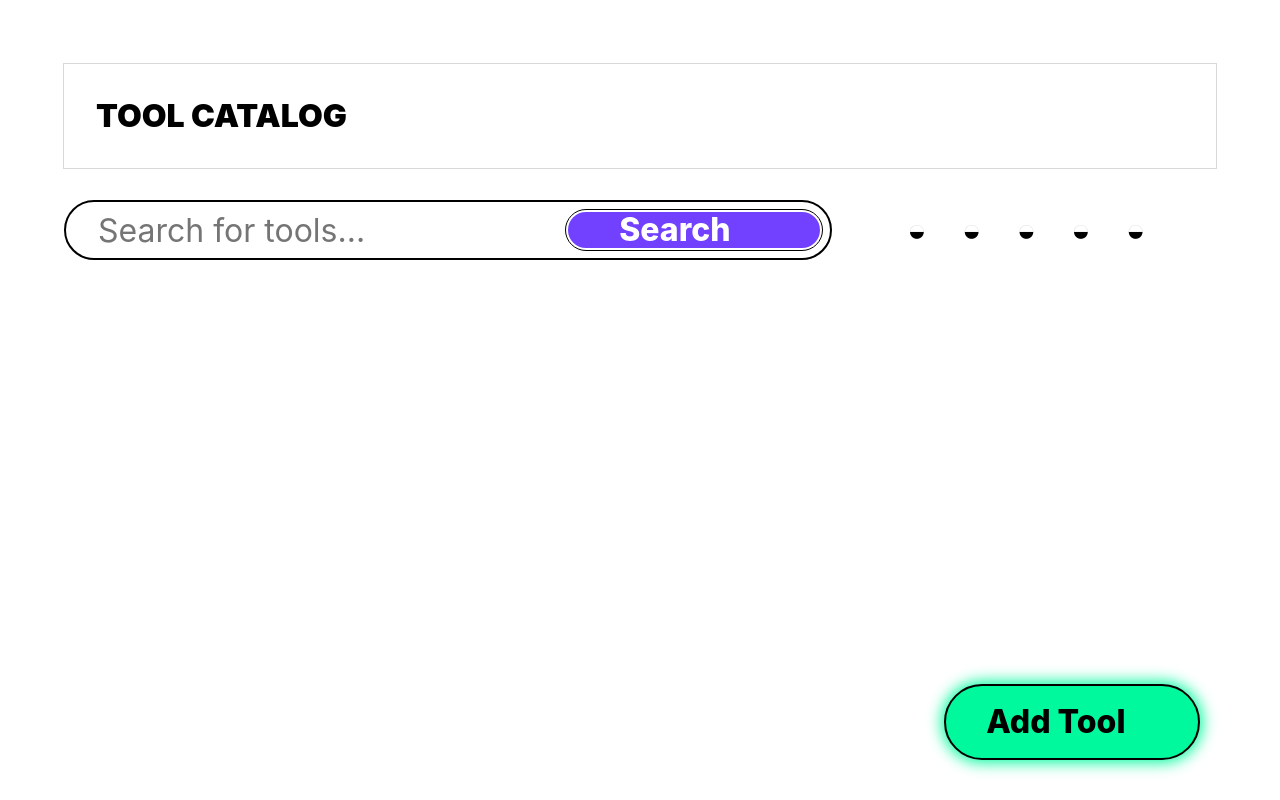
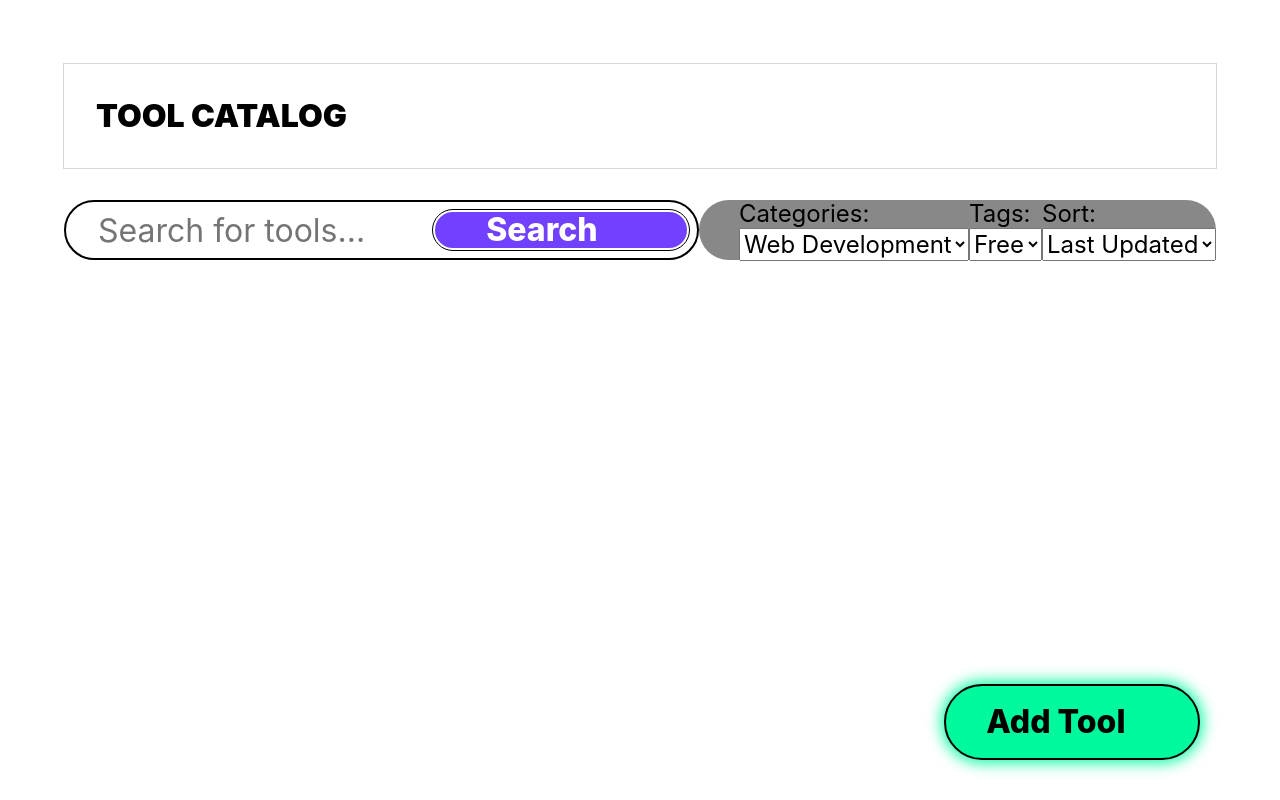
Before and after one commit to wmorian/ToolCat, a website: page public/index.html in a window 1280 px wide. Drawn offline with Linux system fonts and the light colour scheme.

Commit message:
add styles for filter container

```diff
--- a/public/index.html
+++ b/public/index.html
@@ -28,12 +28,32 @@
                 </div>
                 <div>
                     <ul class="filter-container">
-                        <li>&#9682;</li>
-                        <li>&#9682;</li>
-                        <li>&#9682;</li>
-                        <li>&#9682;</li>
-                        <li>&#9682;</li>
-                        <li></li>
+                        <li>
+                            <label for="category-select">Categories:</label>
+
+                            <select name="categories" id="category-select">
+                                <option value="web-development">Web Development</option>
+                                <option value="web-development">Web Development</option>
+                            </select>
+                        </li>
+                        <li>
+                            <label for="tag-select">Tags:</label>
+
+                            <select name="tags" id="tag-select">
+                                <option value="free">Free</option>
+                                <option value="paid">Paid</option>
+                            </select>
+                        </li>
+                        <li>
+                            <label for="sort-select">Sort:</label>
+
+                            <select name="sort" id="sort-select">
+                                <option value="last-updated">Last Updated</option>
+                                <option value="best-rated">Best Rated</option>
+                                <option value="alphabetical">Alphabetical</option>
+                                <option value="relevance">Relevance</option>
+                            </select>
+                        </li>
                     </ul>
                 </div>
             </div>
--- a/public/styles.css
+++ b/public/styles.css
@@ -58,7 +58,7 @@ body {
     grid-template-rows: 1fr 1fr;
 }
 
-@media screen and (min-width: 600px) {
+@media screen and (min-width: 1200px) {
     .search {
         grid-template-columns: 2fr 1fr;
         grid-template-rows: auto;
@@ -157,8 +157,7 @@ dialog .add-button {
 
 @media (prefers-color-scheme: light) {
     #searchButton {
-        outline: 1px solid black
-        ;
+        outline: 1px solid black;
     }
 }
 
@@ -195,6 +194,12 @@ dialog .add-button {
     justify-content: space-evenly;
     align-items: center;
     height: 60px;
+    border-radius: 40px;
+    background-color: #888;
+}
+.filter-container > li {
+    line-height: initial;
+    font-size: .75rem;
 }
 
 table {
@@ -455,6 +460,7 @@ form {
     animation: fadein 0.5s, fadeout 0.5s 2.5s;
   }
 
+
 /* Animations to fade the snackbar in and out */
 @-webkit-keyframes fadein {
     from {bottom: 0; opacity: 0;}
```
